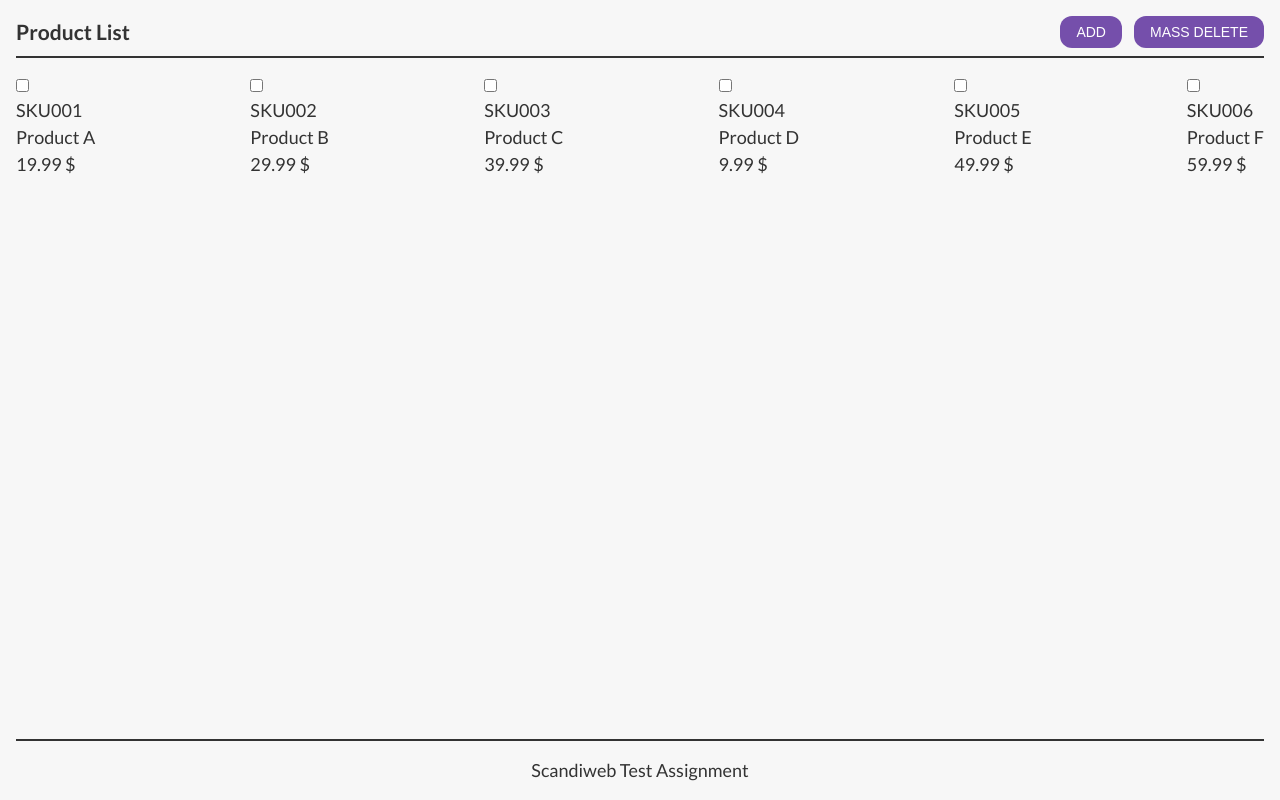
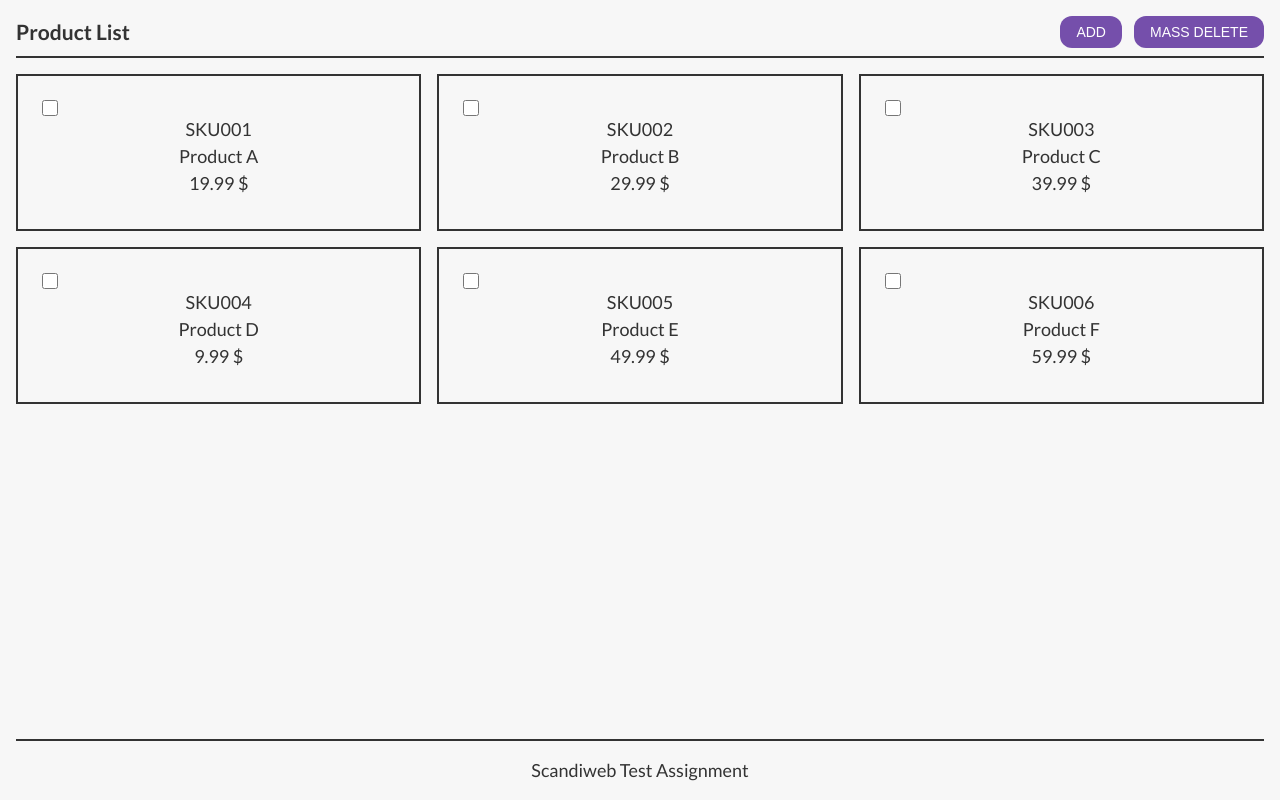
Before and after one commit to edriso/scandiweb-assignment, a React (Vite) app in the folder client/: page / in a window 1280 px wide. Built offline with nearby package versions, Linux system fonts and the light colour scheme.

Commit message:
update class name

```diff
--- a/client/src/components/SingleProduct.jsx
+++ b/client/src/components/SingleProduct.jsx
@@ -3,7 +3,7 @@ import PropTypes from 'prop-types';
 function SingleProduct({ product, children }) {
   //   console.log(product);
   return (
-    <div className="products__single-product fade-in">
+    <div className="single-product fade-in">
       {children}
       <p>{product.sku}</p>
       <p>{product.name}</p>
```
